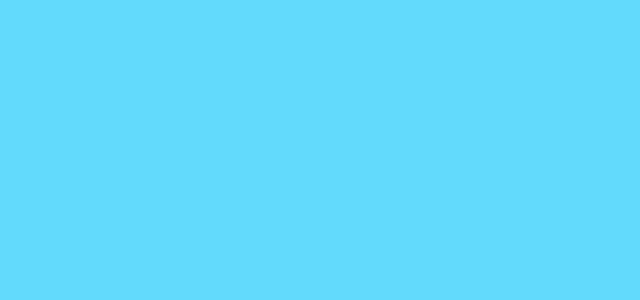
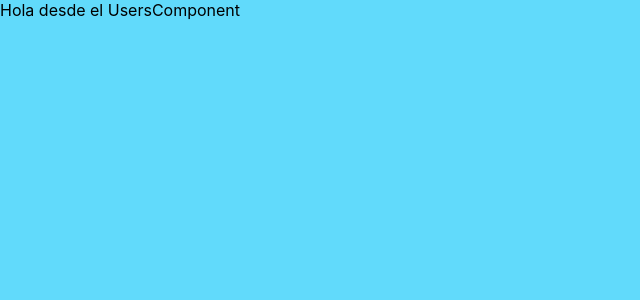
Before and after one commit to cristianespinozagl/react-my-app, a React (Create React App) app: page /users in a window 1280 px wide. Before the commit this address had no page. Shown: the top 300 px of the page, without its empty margins (0-640 px from the left). Built offline with nearby package versions, Linux system fonts and the light colour scheme.

Commit message:
Componente Usuario añadido

```diff
--- a/src/App.js
+++ b/src/App.js
@@ -1,5 +1,5 @@
 import { Route, Routes } from "react-router-dom";
-
+import Users from './components/users.component';
 
 const TestComponent = () => {
   return (
@@ -12,10 +12,8 @@ const TestComponent = () => {
 const App = () => {
   return (
     <Routes>
-      <Route path="/" element={<TestComponent/>}>
-
-
-      </Route>
+      <Route path="/" element={<TestComponent/>}/>
+      <Route path="/users" element={<Users/>}/>
     </Routes>
   );
 
--- /dev/null
+++ b/src/components/users.component.jsx
@@ -0,0 +1,9 @@
+const Users = () => {
+  return (
+    <div>
+      Hola desde el UsersComponent
+    </div>
+  );
+};
+
+export default Users;
```
Also changed, not shown: 1 other file (tests, documents, lock files or other folders).
